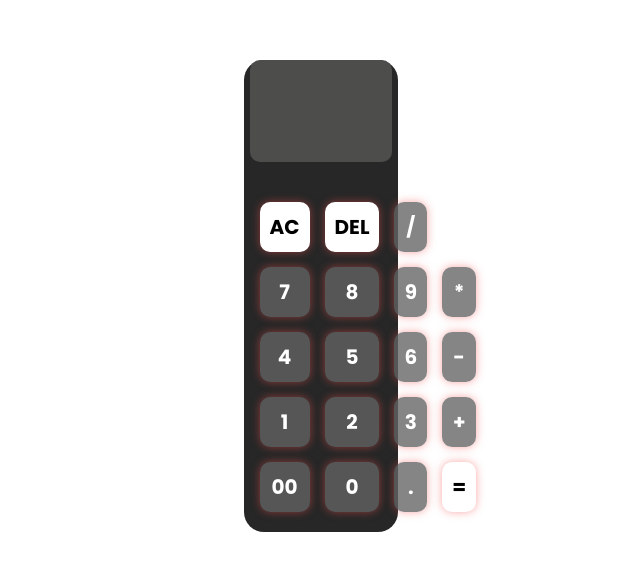
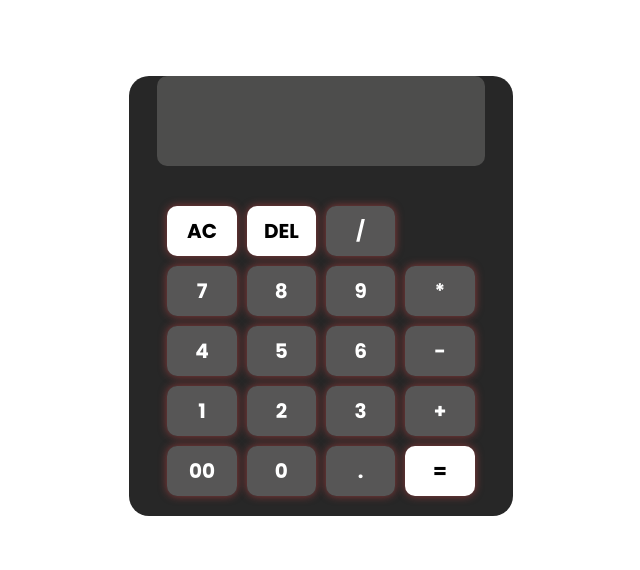
Before and after one commit to bhargavx23/calculator, a plain HTML site: page index.html in a window 768 px wide. Shown: the part 104-674 px from the top of the page, without its empty margins (63-703 px from the left). Drawn offline with Linux system fonts and the light colour scheme.

Commit message:
Update style.css

```diff
--- a/style.css
+++ b/style.css
@@ -72,3 +72,44 @@ grid-template-columns: repeat(4,1fr);
 .buttons button:active{
     transform: scale(0.9);
 }
+@media screen and (max-width:768px) {
+  body{
+    height: 100vh;
+    width: 100%;
+    align-content: center;
+  }
+  .container {
+    width: 80%;
+    height: 55%;
+  }
+  #display {
+    width: 80%;
+    font-size: 24px;
+  }
+  .buttons {
+    width: 80%;
+    grid-template-columns: repeat(4,1fr);
+    gap: 10px;
+  }
+}
+
+@media screen and (min-width:700px) and (max-width: 1024px) {
+  body{
+    height: 100vh;
+    width: 100%;
+    align-content: center;
+  }
+  .container {
+    width: 50%;
+    height: 55%;
+  }
+  #display {
+    width: 80%;
+    font-size: 24px;
+  }
+  .buttons {
+    width: 80%;
+    grid-template-columns: repeat(4,1fr);
+    gap: 10px;
+  }
+}
```
